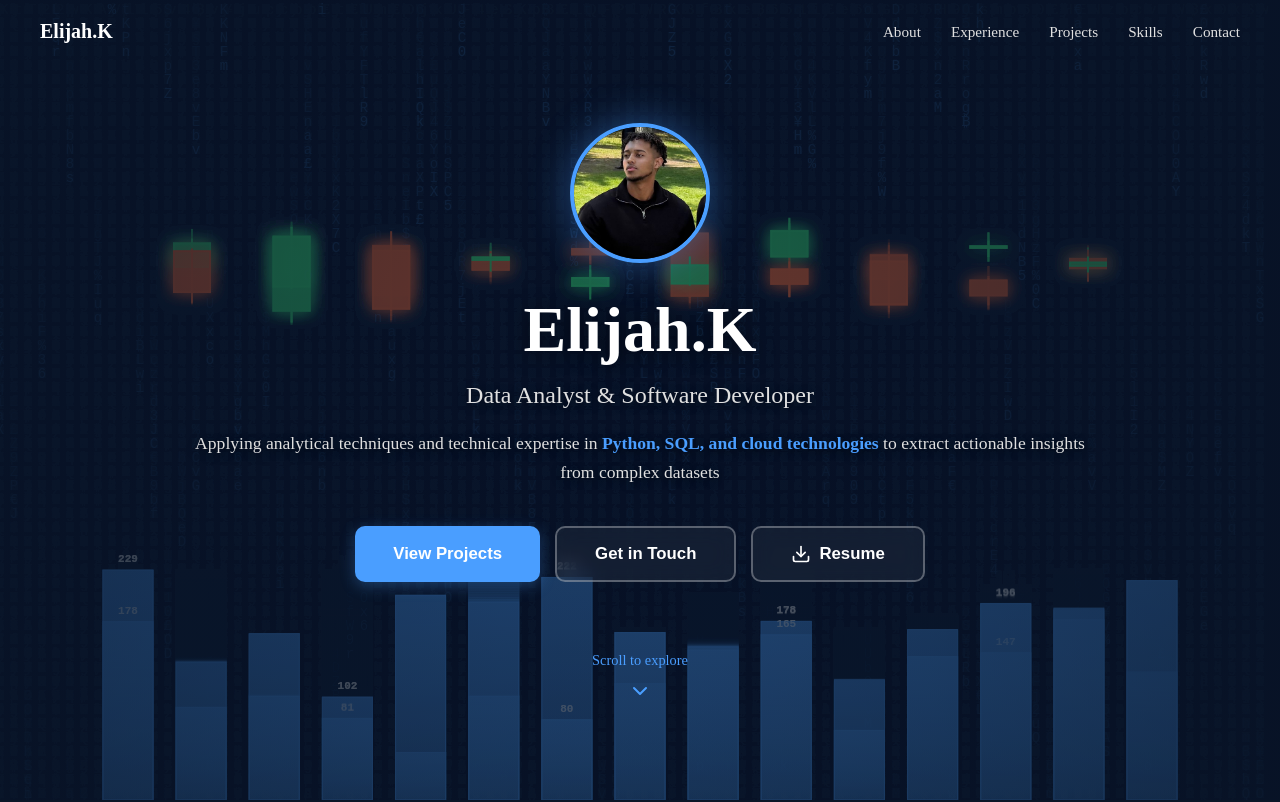
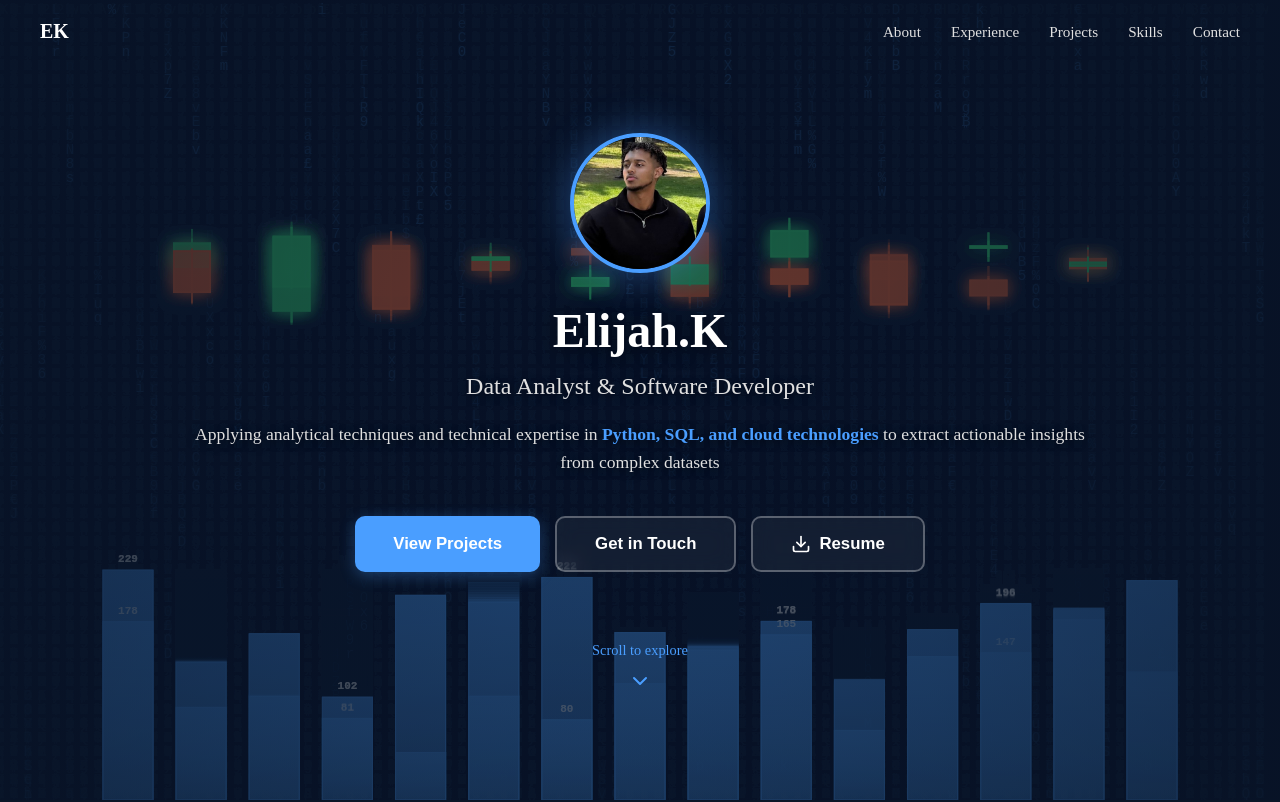
Before and after one commit to Eyu108/eli-portfolio, a React (Vite) app: page / in a window 1280 px wide. Shown: the top 802 px of the page. Built offline with nearby package versions, Linux system fonts and the light colour scheme.

Commit message:
Fix white gap issue - add CSS resets

```diff
--- a/src/App.jsx
+++ b/src/App.jsx
@@ -72,7 +72,7 @@ export default function Portfolio() {
           alignItems: 'center'
         }}>
           <div style={{ fontSize: '1.25rem', fontWeight: 'bold', color: '#ffffff' }}>
-            Elijah.K
+            EK
           </div>
           <div style={{ display: 'flex', gap: '30px' }}>
             {['About', 'Experience', 'Projects', 'Skills', 'Contact'].map(section => (
@@ -416,7 +416,7 @@ function HeroSection({ scrollToSection, isVisible, onDownloadResume }) {
         </div>
 
         <h1 style={{
-          fontSize: '4rem',
+          fontSize: '3rem',
           marginBottom: '15px',
           fontWeight: 'bold',
           color: '#ffffff',
```
